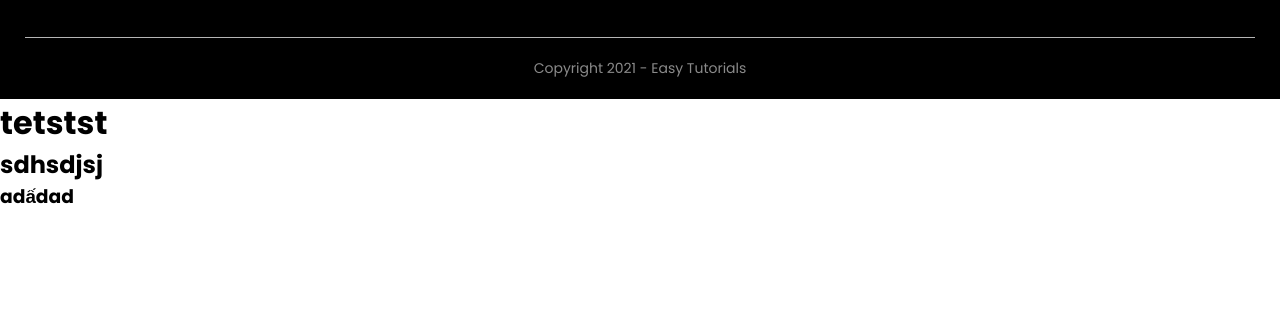
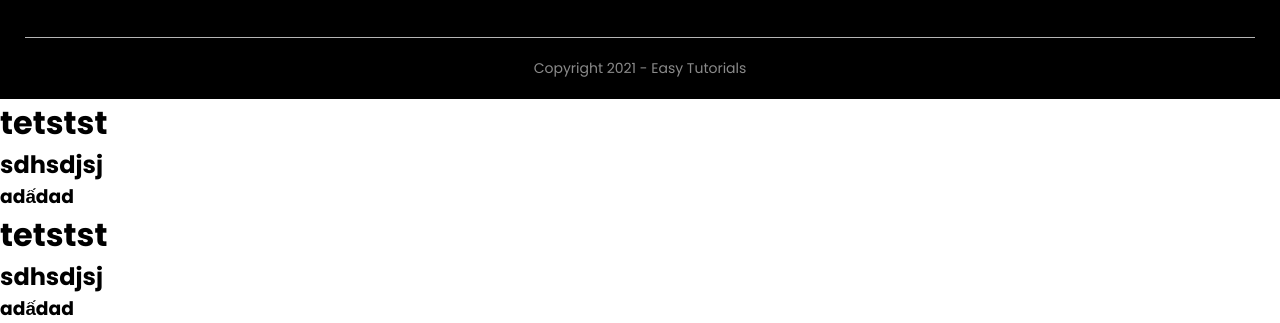
Before and after one commit to thaittrinh/EcommerceUI, a plain HTML site: page basic-ui-test/index copy.html in a window 1280 px wide. Shown: the part 4164-4487 px from the top of the page. Before the commit the page ends 4375 px from the top, so only its background shows below. Drawn offline with Linux system fonts and the light colour scheme.

Commit message:
- add code

```diff
--- a/basic-ui-test/index copy.html
+++ b/basic-ui-test/index copy.html
@@ -357,6 +357,9 @@
   <h1>tetstst</h1>
   <h2>sdhsdjsj</h2>
   <h3>adấdad</h3>
+  <h1>tetstst</h1>
+  <h2>sdhsdjsj</h2>
+  <h3>adấdad</h3>
 
 <script>
   var MenuItems = document.getElementById("MenuItems");
```
